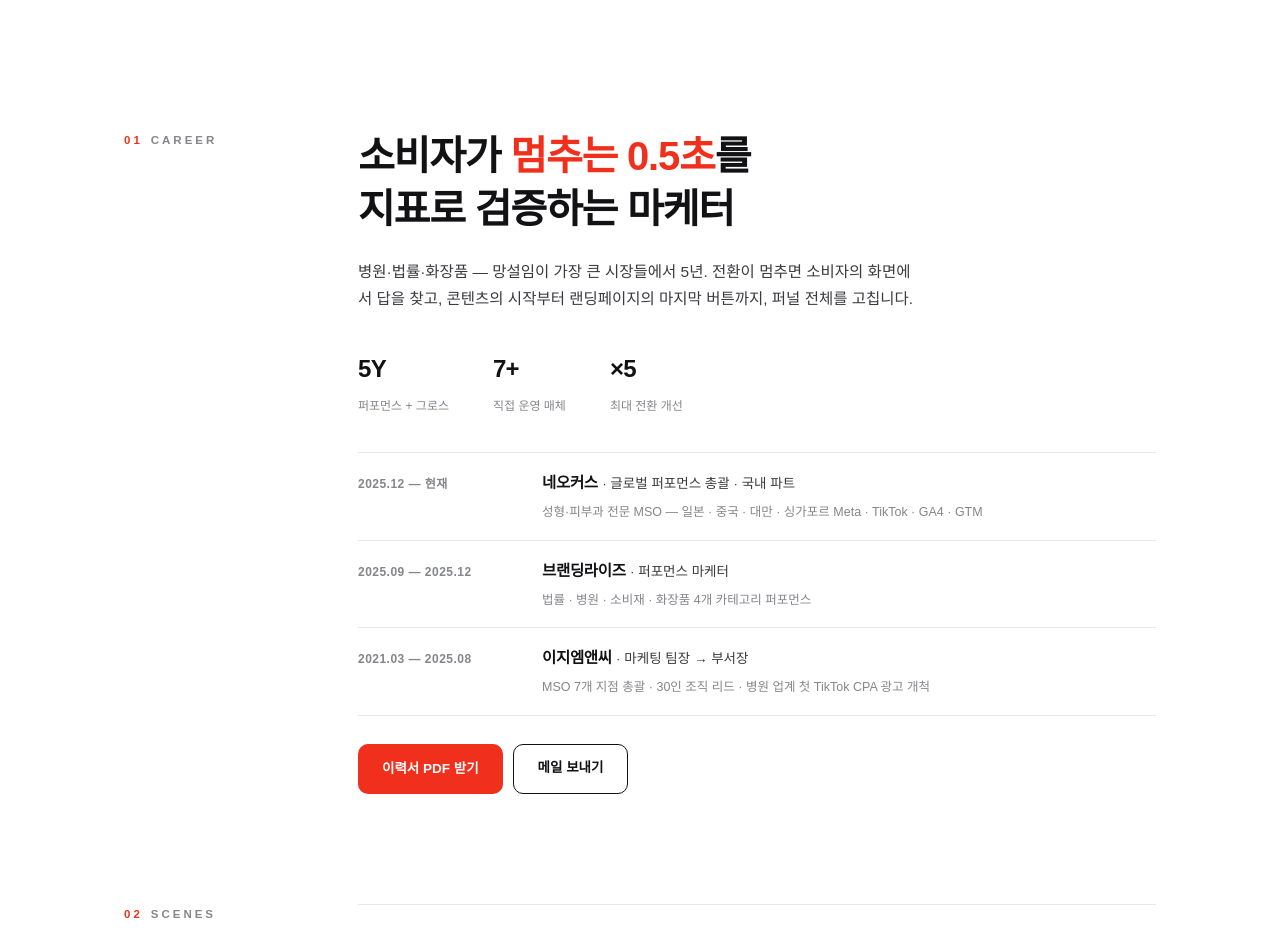
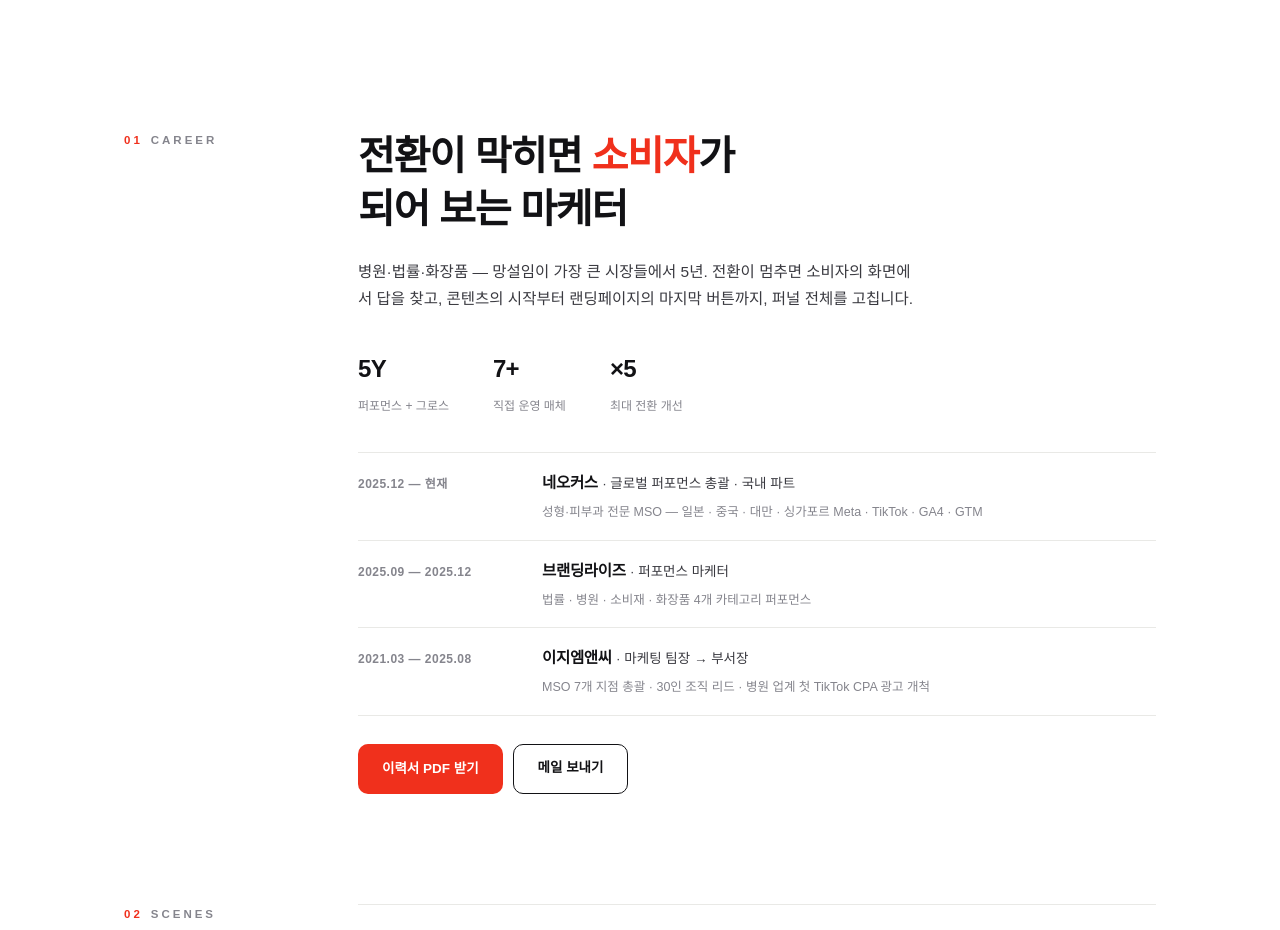
Before and after one commit to ejj1220b-design/marketing, a plain HTML site: page index.html in a window 1280 px wide. Shown: the part 780-1710 px from the top of the page. Drawn offline with Linux system fonts and the light colour scheme; a web font is replaced by a local one.

Commit message:
Update index.html

```diff
--- a/index.html
+++ b/index.html
@@ -4,7 +4,7 @@
 <meta charset="UTF-8">
 <meta name="viewport" content="width=device-width, initial-scale=1.0">
 <title>정지안 — 퍼포먼스 마케터 · SCROLL TO PLAY</title>
-<meta name="description" content="소비자가 멈추는 0.5초를 지표로 검증하는 퍼포먼스 마케터, 정지안의 포트폴리오.">
+<meta name="description" content="소비자 언어로 답을 만드는 퍼포먼스 마케터, 정지안의 포트폴리오.">
 <link rel="stylesheet" href="https://cdn.jsdelivr.net/gh/orioncactus/pretendard@v1.3.9/dist/web/variable/pretendardvariable-dynamic-subset.min.css">
 <style>
   @font-face{
@@ -418,7 +418,7 @@
   <div class="sec">
     <span class="sec-label pl"><b>01</b>CAREER</span>
     <div class="about">
-      <h2 class="pl">소비자가 <em>멈추는 0.5초</em>를<br>지표로 검증하는 마케터</h2>
+      <h2 class="pl">전환이 막히면 <em>소비자</em>가<br>되어 보는 마케터</h2>
       <p>병원·법률·화장품 — 망설임이 가장 큰 시장들에서 5년. 전환이 멈추면 소비자의 화면에서 답을 찾고, 콘텐츠의 시작부터 랜딩페이지의 마지막 버튼까지, 퍼널 전체를 고칩니다. </p>
       <div class="facts">
         <div><b>5Y</b><span>퍼포먼스 + 그로스</span></div>
```
